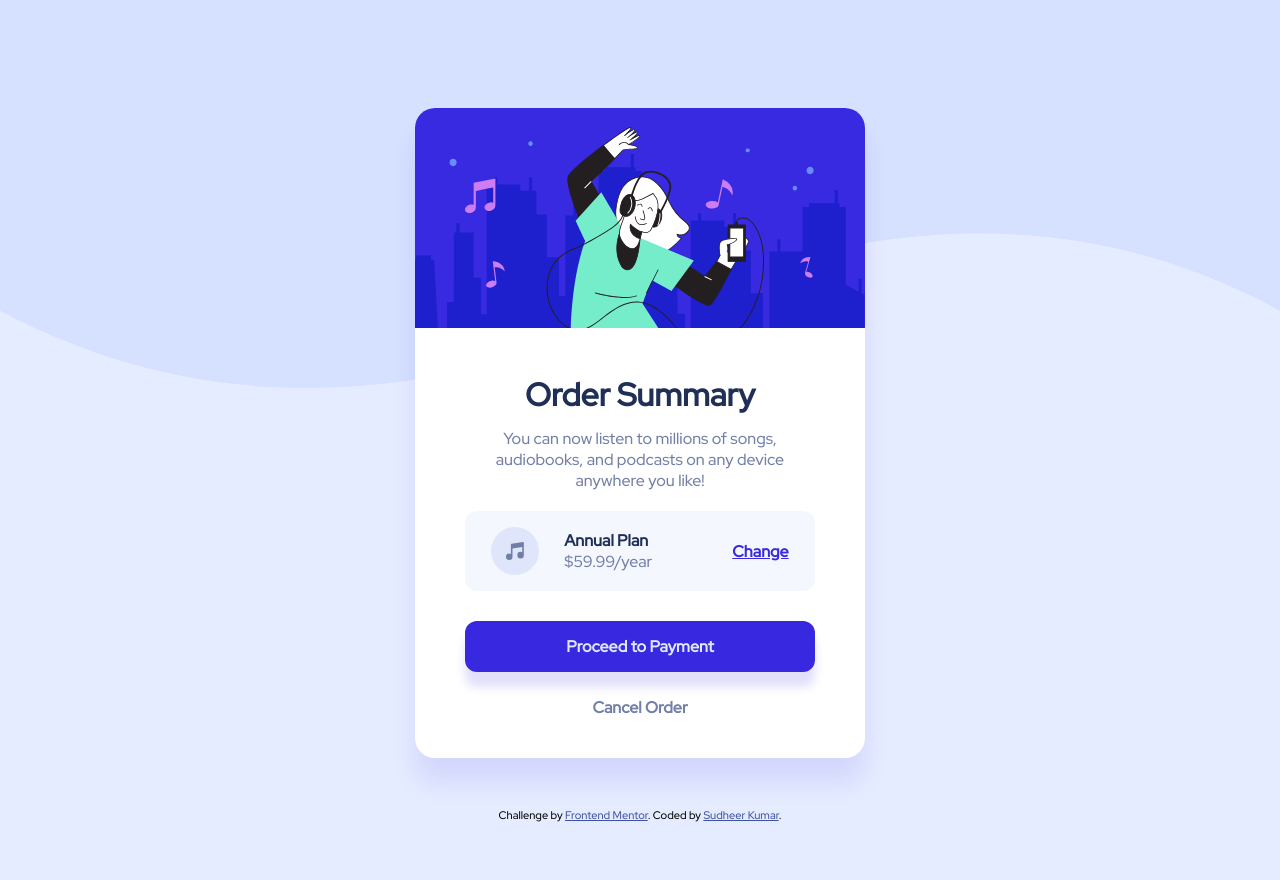
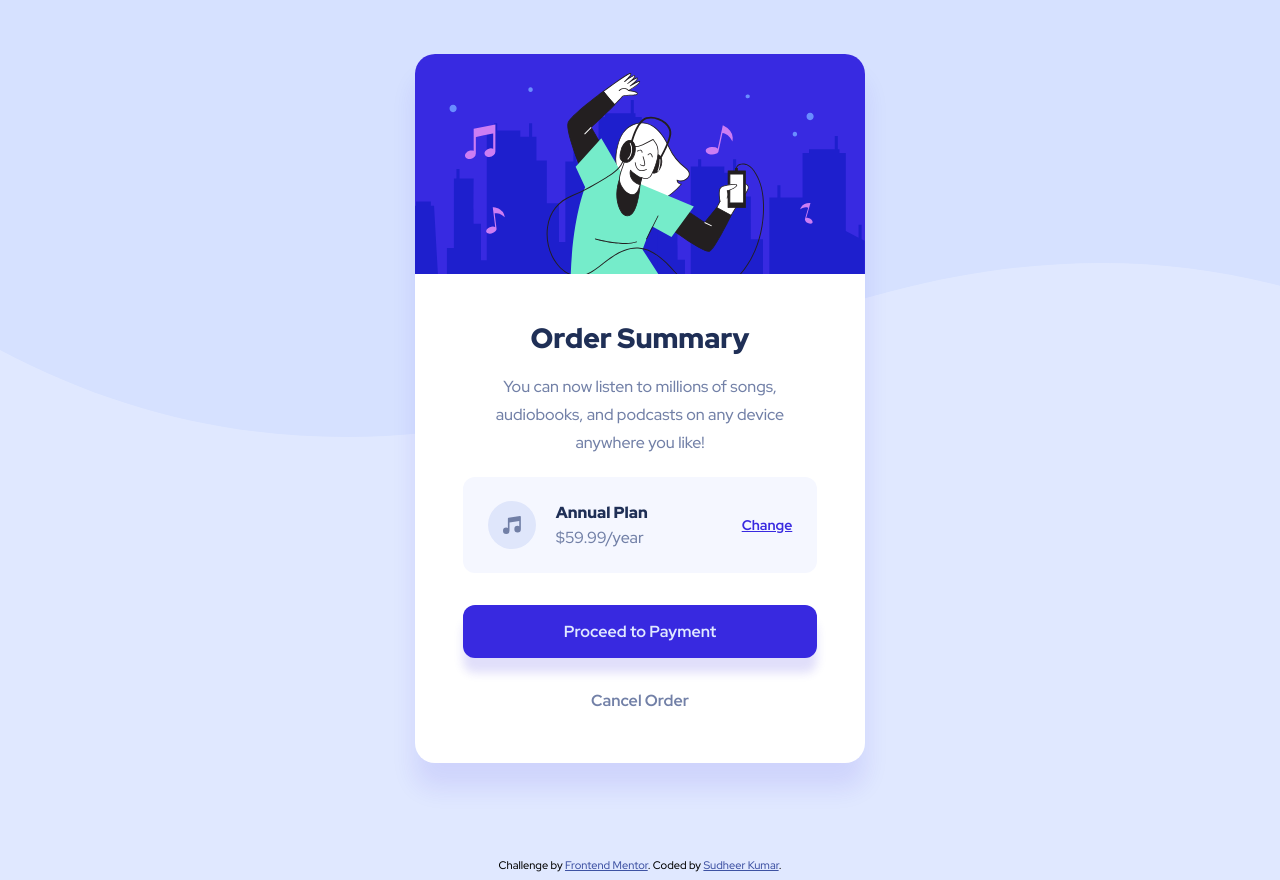
Before and after one commit to sudheerkmr/order-summary-component-main, a plain HTML site: page order-summary-component-main/index.html in a window 1280 px wide. Before the commit the page ends 830 px from the top, so only its background shows below. Drawn offline with Linux system fonts and the light colour scheme.

Commit message:
Optimized designs (#2)

```diff
--- a/order-summary-component-main/index.html
+++ b/order-summary-component-main/index.html
@@ -10,18 +10,18 @@
   <title>Frontend Mentor | Order summary card</title>
 </head>
 <body>
-  <div class="content">
+  <div class="container">
     <div class="card">
-      <div class="card-head"></div><!-- shows the illustation-hero.svg -->
+      <img src="images/illustration-hero.svg" alt="illustration hero" aria-hidden="true">
 
-      <div class="card-body"><!-- shows the orser summery, price info, proceed and cancel buttons -->
+      <div class="card-body">
         <div class="order-summary">
           <div class="order-summary-title">Order Summary</div>
           <div class="order-summary-body">You can now listen to millions of songs, audiobooks, and podcasts on any device anywhere you like!</div>
         </div>
 
         <div class="price-card">
-            <img src="images/icon-music.svg" class="music-icon">
+            <img src="images/icon-music.svg" alt="icon music" aria-hidden="true" class="music-icon">
 
             <div class="plan-info">
               <div class="plan-type">Annual Plan</div>
@@ -36,11 +36,10 @@
         <div class="cancel-button">Cancel Order</div>
       </div>
     </div>
-
-    <div class="attribution">
-      Challenge by <a href="https://www.frontendmentor.io?ref=challenge" target="_blank">Frontend Mentor</a>.
-      Coded by <a href="https://github.com/sudheerkmr">Sudheer Kumar</a>.
-    </div>
+  </div>
+  <div class="attribution">
+    Challenge by <a href="https://www.frontendmentor.io?ref=challenge" target="_blank">Frontend Mentor</a>.
+    Coded by <a href="https://github.com/sudheerkmr">Sudheer Kumar</a>.
   </div>
 </body>
 </html>
--- a/order-summary-component-main/styles.css
+++ b/order-summary-component-main/styles.css
@@ -1,41 +1,46 @@
-@import url('https://fonts.googleapis.com/css2?family=Red+Hat+Display:wght@500&display=swap');
+@import url("https://fonts.googleapis.com/css2?family=Red+Hat+Display:wght@500;700;900&display=swap");
 
-*{
-  font-family: 'Red Hat Display', sans-serif;
+html {
+    box-sizing: border-box;
+
+    /* Colors */
+    --pale-blue: hsl(225, 100%, 94%);
+    --bright-blue: hsl(245, 75%, 52%);
+    --very-pale-blue: hsl(225, 100%, 98%);
+    --desaturated-blue: hsl(224, 23%, 55%);
+    --dark-blue: hsl(223, 47%, 23%);
 }
 
 body {
-    max-width:100%;
-    overflow-x:hidden;
-    background-image:url("./images/pattern-background-desktop.svg");
-    background-size:100vw;
-    background-repeat:no-repeat;
-    background-color:hsl(225, 100%, 95%);
-    display:flex;
-    align-items:center;
-    justify-content:center;
+    font-family: 'Red Hat Display', sans-serif;
+    max-width: 100%;
+    overflow-x: hidden;
+    background-image: url("./images/pattern-background-desktop.svg");
+    background-repeat: repeat-x;
+    background-color: var(--pale-blue);
+    min-width: 375px;
+}
+
+.container {
+    display: flex;
+    align-items: center;
+    justify-content: center;
+    height: 100vh;
+    min-height: 710px;
 }
 
 .card {
-    margin-top:100px;
-    overflow-x:hidden;
-    align-items:center;
-    width:450px;
-    height:650px;
-    border-radius:20px;
-    background-color:#fff;
+    overflow-x: hidden;
+    align-items: center;
+    width: 450px;
+    border-radius: 20px;
+    background-color: #fff;
     font-size:16px;
     box-shadow: 0 25px 25px 0 hsl(245, 75%, 52%, 0.1);
 }
 
-.card-head {
-    background-image:url("./images/illustration-hero.svg");
-    width: 100%;
-    height: 220px;
-}
-
 .card-body {
-    padding: 15px 15px;
+    padding: 40px 48px;
     display:flex;
     flex-direction: column;
     align-items: center;
@@ -44,18 +49,19 @@ body {
 .order-summary {
     text-align:justify;
     text-align: center;
-    padding: 30px 30px 20px 30px;
+    padding: 0 30px;
 }
 
 .order-summary-title {
-    font-size:xx-large;
+    font-size:28px;
     font-weight:900;
-    color: hsl(223, 47%, 23%);
-    padding-bottom:12px;
+    color: var(--dark-blue);
+    margin-bottom:16px;
 }
 
 .order-summary-body {
-    color: hsl(224, 23%, 55%);
+    color: var(--desaturated-blue);
+    line-height: 28px;
 }
 
 .price-card {
@@ -63,54 +69,74 @@ body {
     flex-direction: row;
     align-items: center;
     justify-content: center;
-    width: 350px;
-    height: 80px;
-    background-color: hsl(225, 100%, 98%);
+    background-color: var(--very-pale-blue);
+    margin-top: 20px;
+    padding: 24px 0;
+    width: 100%;
     border-radius: 12px;
 }
 
 .music-icon {
-    padding: 0 25px;
+    padding-right: 20px;
 }
 
 .plan-info {
-    padding-right: 55px;
+    padding-right: 74px;
+    text-align: left;
 }
 
 .plan-type {
     font-size:medium;
     font-weight:900;
-    color: hsl(223, 47%, 23%);
+    color: var(--dark-blue);
+    margin-bottom: 4px;
 }
 
 .plan-price {
-    color: hsl(224, 23%, 55%);
+    color: var(--desaturated-blue);
 }
 
 .change-button {
-    padding: 25px;
+    padding-left: 20px;
     text-decoration:underline;
-    font-weight:700;
-    color: hsl(245, 75%, 52%);
+    font-size: 14px;
+    font-weight: 700;
+    color: var(--bright-blue);
+}
+
+.change-button:hover {
+    cursor:pointer;
+    text-decoration:none;
+    opacity: 0.7;
 }
 
 .payment-button {
-    margin: 30px 0 20px 0;
-    padding: 15px 0;
-    width: 350px;
-    color: hsl(225, 100%, 94%);
+    margin: 32px 0;
+    width: 100%;
+    padding: 16px 0;
+    color:var(--pale-blue);
     font-weight: 700;
     text-align: center;
-    background-color: hsl(245, 75%, 52%);
+    background-color: var(--bright-blue);
     border-radius: 12px;
     box-shadow: 0 15px 10px 0 hsl(245, 75%, 52%, 0.15);
 }
 
+.payment-button:hover {
+    cursor:pointer;
+    opacity: 0.7;
+}
+
 .cancel-button {
-    padding: 5px 0 5px 0;
+    margin-bottom: 12px;
     text-align: center;
-    color: hsl(224, 23%, 55%);
+    color: var(--desaturated-blue);
     font-weight: 700;
+}
+
+.cancel-button:hover {
+    cursor:pointer;
+    color:var(--dark-blue);
 }
 
 .attribution {
@@ -127,22 +153,23 @@ body {
     .card {
         width: 350px;
     }
+    .card-body {
+        padding: 40px 24px;
+    }
     .order-summary {
-        padding: 30px 25px 20px 25px;
+        padding: 0 15px;
     }
     .price-card {
-        width: 300px;
+        padding: 24px 0;
+        width: 100%;
     }
     .music-icon {
-        padding: 0 20px;
+        padding-right: 20px;
     }
     .plan-info {
-        padding-right: 35px;
+        padding-right: 46px;
     }
     .change-button {
-        padding: 20px;
-    }
-    .payment-button {
-        width: 300px;
+        padding-left: 20px;
     }
 }
```
